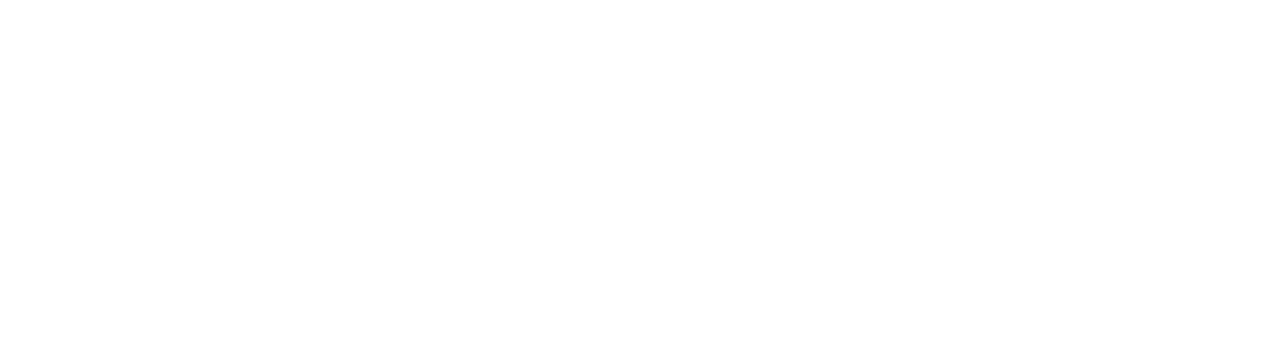
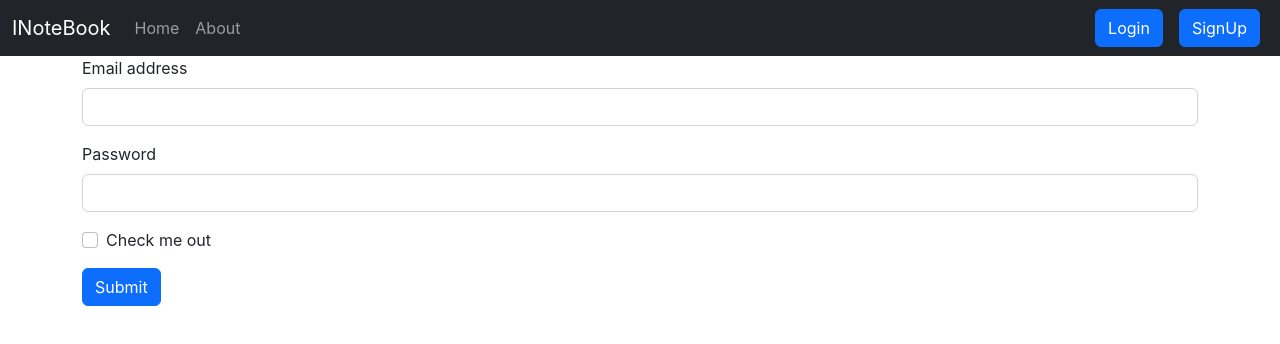
Before and after one commit to VGandhi27/INotebook, a React (Create React App) app: page /login in a window 1280 px wide. Before the commit this address had no page. Shown: the top 344 px of the page. Built offline with nearby package versions, Linux system fonts and the light colour scheme.

Commit message:
add login

```diff
--- a/src/App.js
+++ b/src/App.js
@@ -5,6 +5,8 @@
 import NoteState from "./context/notes/NoteState";
 import { BrowserRouter, Routes, Route } from "react-router-dom";
 import Alert from "./components.js/Alert";
+import Login from "./components.js/Login";
+import Signup from "./components.js/Signup";
 
 function App() {
   return (
@@ -16,6 +18,8 @@
             <Route index element={<><Alert message="This is INoteBook made with love"/><Home /></>} />
             <Route path="about" element={<About />} />
             <Route path="home" element={<Home />} />
+            <Route path="login" element={<Login />} />
+            <Route path="signup" element={<Signup />} />
           </Route>
         </Routes>
       </BrowserRouter>
--- a/src/components.js/About.js
+++ b/src/components.js/About.js
@@ -1,4 +1,4 @@
-import React, { useContext, useEffect } from 'react'
+import React from 'react'
 
 const About = () => {
 
--- /dev/null
+++ b/src/components.js/Login.js
@@ -0,0 +1,39 @@
+import React from 'react'
+
+const Login = () => {
+
+    const handleSubmit =async(e)=>{
+      e.preventDefault();
+      fetch()
+      const response = await fetch(`http://localhost:4000/api/auth/login`, {
+        method: 'POST',
+        headers: {
+          'Content-Type': 'application/json',
+        }
+      });
+      const json = await response.json()
+      console.log(json);
+
+    }
+  return (
+    <div className="container" >
+     <form onSubmit={handleSubmit}>
+  <div className="mb-3">
+    <label htmlFor="Email" className="form-label">Email address</label>
+    <input type="email" className="form-control" id="Email" aria-describedby="emailHelp"/>
+  </div>
+  <div className="mb-3">
+    <label  htmlFor="Password" className="form-label">Password</label>
+    <input type="password" className="form-control" id="Password"/>
+  </div>
+  <div className="mb-3 form-check">
+    <input type="checkbox" className="form-check-input" id="exampleCheck1"/>
+    <label className="form-check-label" htmlFor="exampleCheck1">Check me out</label>
+  </div>
+  <button type="submit" className="btn btn-primary"  >Submit</button>
+</form>
+    </div>
+  )
+}
+
+export default Login
--- a/src/components.js/Navbar.js
+++ b/src/components.js/Navbar.js
@@ -27,6 +27,9 @@
 
 
       </ul>
+      <form className="d-flex" role="search">
+      <Link className="btn btn-primary mx-2" to="/login" role="button">Login</Link>
+      <Link className="btn btn-primary mx-2" to="/signup" role="button">SignUp</Link>      </form>
 
     </div>
   </div>
--- /dev/null
+++ b/src/components.js/Signup.js
@@ -0,0 +1,12 @@
+import React from 'react'
+
+const Signup = () => {
+  return (
+    <div>
+      I'm Signup
+
+    </div>
+  )
+}
+
+export default Signup
```
